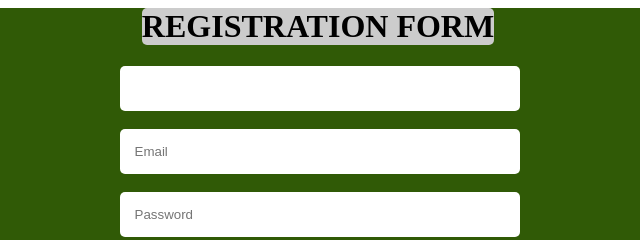
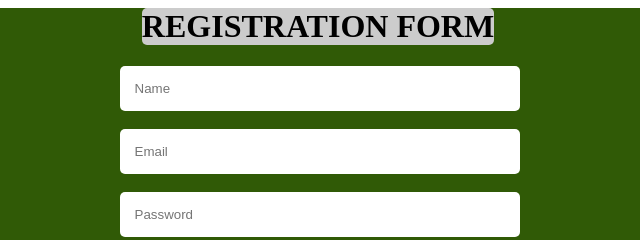
Before and after one commit to thicien/my-dom-projects, a plain HTML site: page form.html in a window 1280 px wide. Shown: the top 240 px of the page, 417-1057 px from the left. Drawn offline with Linux system fonts and the light colour scheme.

Commit message:
Some changes are on going

```diff
--- a/form.html
+++ b/form.html
@@ -53,7 +53,7 @@
     <div class="aligning">
         <h1>REGISTRATION FORM</h1>
       <form id="form">
-        <input type="text" id="name" >
+        <input type="text" id="name" placeholder="Name">
         <div class="error" id="nameError"></div>
         <input type="email" id="email" placeholder="Email">
         <div class="error" id="emailError"></div>
@@ -64,10 +64,7 @@
         <button type="submit" id="submitBtn" disabled>Submit</button>
       </form>
 
-      <div id="result">
-
-    </div>
-
+      <div id="result"></div>
     </div>
 
     <script>
@@ -100,7 +97,6 @@
            errorField.textContent = "";
            errors.name = false;
            }
-
            validateForm();
         });
 
@@ -114,7 +110,6 @@
            errorField.textContent = "";
            errors.email = false;
            }
-
            validateForm();
         });
 
@@ -127,8 +122,6 @@
            errorField.textContent = "";
            errors.password = false;
            }
-
-
            confirmInput.dispatchEvent(new Event("input"));
            validateForm();
         });
@@ -142,7 +135,6 @@
            errorField.textContent = "";
            errors.confirm = false;
            }
-
            validateForm();
         });
 
```
